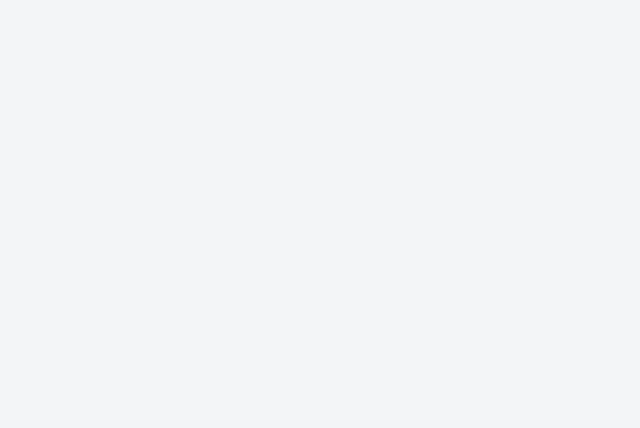
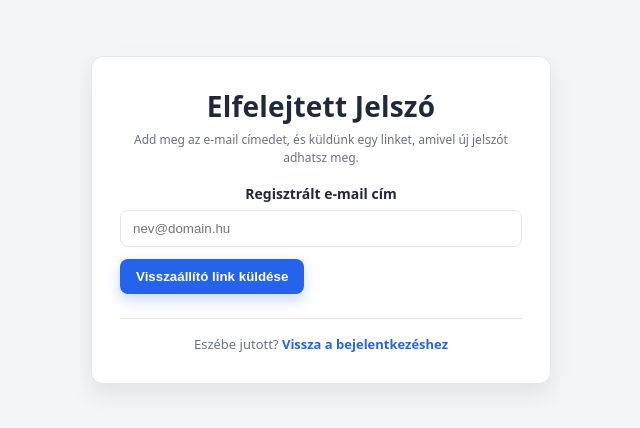
Before and after one commit to ThorTechProjects/excel-uploader, a React (Vite) app: page /forgot-password in a window 1280 px wide. Before the commit this address had no page. Shown: the top 428 px of the page, without its empty margins (319-959 px from the left). Built offline with nearby package versions, Linux system fonts and the light colour scheme.

Commit message:
Add Forgot Password and Update Password features; refactor App component to include AppLayout

```diff
--- a/src/App.jsx
+++ b/src/App.jsx
@@ -1,66 +1,68 @@
 import React, { useState, useEffect } from 'react';
-import { BrowserRouter, Routes, Route, Navigate } from 'react-router-dom';
+import { BrowserRouter, Routes, Route, Navigate, useLocation } from 'react-router-dom';
 import { supabase } from './lib/supabaseClient';
 import Navbar from './components/Navbar';
 import Uploader from './views/Uploader.jsx';
 import Tickets from './views/Tickets.jsx';
 import Login from './views/Login.jsx';
 import Registration from './views/Registration.jsx';
+import ForgotPassword from './views/ForgotPassword.jsx';
+import UpdatePassword from './views/UpdatePassword.jsx';
 import './App.css';
+
+// Létrehozunk egy belső komponenst, ami már hozzáfér a router adataihoz (pl. a helyzethez)
+function AppLayout({ session }) {
+  const location = useLocation();
+
+  // Azok az útvonalak, ahol NEM akarjuk megjeleníteni a Navbar-t
+  const noNavbarRoutes = ['/login', '/register', '/forgot-password', '/update-password'];
+
+  // A Navbar csak akkor jelenik meg, ha van session ÉS nem vagyunk a tiltott útvonalak egyikén
+  const showNavbar = session && !noNavbarRoutes.includes(location.pathname);
+
+  return (
+    <>
+      {showNavbar && <Navbar />}
+      <main className="page-content">
+        <Routes>
+          <Route path="/" element={session ? <Uploader /> : <Navigate to="/login" />} />
+          <Route path="/tickets" element={session ? <Tickets /> : <Navigate to="/login" />} />
+          <Route path="/login" element={!session ? <Login /> : <Navigate to="/" />} />
+          <Route path="/register" element={!session ? <Registration /> : <Navigate to="/" />} />
+          <Route path="/forgot-password" element={!session ? <ForgotPassword /> : <Navigate to="/" />} />
+          <Route path="/update-password" element={<UpdatePassword />} />
+        </Routes>
+      </main>
+    </>
+  );
+}
 
 export default function App() {
   const [session, setSession] = useState(null);
   const [loading, setLoading] = useState(true);
 
   useEffect(() => {
-    // Első betöltéskor azonnal lekérjük az aktuális session-t, ha van.
+    // A session-kezelő logika változatlan
     supabase.auth.getSession().then(({ data: { session } }) => {
       setSession(session);
-      setLoading(false); // Befejeztük a kezdeti betöltést
+      setLoading(false);
     });
 
-    // Ez a Supabase varázslat: figyeljük a be- és kijelentkezési eseményeket.
-    // Ha a felhasználó be- vagy kijelentkezik, ez automatikusan frissíti a 'session' állapotot.
     const { data: { subscription } } = supabase.auth.onAuthStateChange((_event, session) => {
       setSession(session);
     });
 
-    // Fontos: a komponens "életciklusának" végén leiratkozunk az eseményfigyelőről.
     return () => subscription.unsubscribe();
   }, []);
 
-  // Amíg a session állapotát ellenőrizzük, ne mutassunk semmit, hogy elkerüljük a villanást.
   if (loading) {
     return null;
   }
 
   return (
     <BrowserRouter>
-      {/* A Navbar csak akkor jelenik meg, ha van aktív session (be van lépve a user) */}
-      {session && <Navbar />}
-      <main className="page-content">
-        <Routes>
-          {/* Főoldal és Tickets oldal: ha van session, betöltjük, ha nincs, átirányítjuk a loginra. */}
-          <Route
-            path="/"
-            element={session ? <Uploader /> : <Navigate to="/login" />}
-          />
-          <Route
-            path="/tickets"
-            element={session ? <Tickets /> : <Navigate to="/login" />}
-          />
-
-          {/* Login és Register oldal: ha nincs session, betöltjük, ha van, átirányítjuk a főoldalra. */}
-          <Route
-            path="/login"
-            element={!session ? <Login /> : <Navigate to="/" />}
-          />
-          <Route
-            path="/register"
-            element={!session ? <Registration /> : <Navigate to="/" />}
-          />
-        </Routes>
-      </main>
+      {/* Az AppLayout-ot a BrowserRouter-en belül hívjuk meg, így hozzáfér a useLocation-höz */}
+      <AppLayout session={session} />
     </BrowserRouter>
   );
 }
--- /dev/null
+++ b/src/views/ForgotPassword.jsx
@@ -0,0 +1,66 @@
+import React, { useState } from 'react';
+import { supabase } from '../lib/supabaseClient';
+import { Link } from 'react-router-dom';
+import ErrorMessage from '../components/ErrorMessage.jsx';
+
+export default function ForgotPassword() {
+    const [loading, setLoading] = useState(false);
+    const [email, setEmail] = useState('');
+    const [message, setMessage] = useState('');
+    const [error, setError] = useState('');
+
+    const handlePasswordReset = async (e) => {
+        e.preventDefault();
+        setError('');
+        setMessage('');
+        setLoading(true);
+
+        try {
+            const { error } = await supabase.auth.resetPasswordForEmail(email, {
+                redirectTo: `${window.location.origin}/update-password`, // <-- Frissítve erre
+            });
+            if (error) throw error;
+            setMessage('Ha létezik fiók ezzel az e-mail címmel, küldtünk egy jelszó-visszaállító linket.');
+        } catch (error) {
+            setError(error.message || 'Hiba történt a jelszó-visszaállítás során.');
+        } finally {
+            setLoading(false);
+        }
+    };
+
+    return (
+        <div className="page">
+            <div className="card">
+                <div className="header" style={{ marginBottom: 16 }}>
+                    <h1>Elfelejtett Jelszó</h1>
+                    <p className="muted">Add meg az e-mail címedet, és küldünk egy linket, amivel új jelszót adhatsz meg.</p>
+                </div>
+
+                <form onSubmit={handlePasswordReset}>
+                    <label htmlFor="email">Regisztrált e-mail cím</label>
+                    <input
+                        id="email"
+                        type="email"
+                        placeholder="nev@domain.hu"
+                        value={email}
+                        onChange={(e) => setEmail(e.target.value)}
+                        required
+                        disabled={loading}
+                    />
+
+                    {message && <div className="alert" style={{ borderColor: 'green', color: 'green', background: '#f0fff4', marginTop: '12px' }}>{message}</div>}
+                    {error && <ErrorMessage message={error} />}
+
+                    <div className="actions" style={{ marginTop: 12 }}>
+                        <button type="submit" disabled={loading}>
+                            {loading ? 'Folyamatban...' : 'Visszaállító link küldése'}
+                        </button>
+                    </div>
+                </form>
+                <div className="auth-switcher">
+                    Eszébe jutott? <Link to="/login">Vissza a bejelentkezéshez</Link>
+                </div>
+            </div>
+        </div>
+    );
+}
--- a/src/views/Login.jsx
+++ b/src/views/Login.jsx
@@ -56,6 +56,10 @@ export default function Login() {
             disabled={loading}
           />
 
+          <div style={{ textAlign: 'right', fontSize: '12px', marginTop: '8px' }}>
+            <Link to="/forgot-password" style={{ color: 'var(--muted)' }}>Elfelejtett jelszó?</Link>
+          </div>
+
           {error && <ErrorMessage message={error} />}
 
           <div className="actions" style={{ marginTop: 12 }}>
--- /dev/null
+++ b/src/views/UpdatePassword.jsx
@@ -0,0 +1,75 @@
+import React, { useState } from 'react';
+import { supabase } from '../lib/supabaseClient';
+import { useNavigate } from 'react-router-dom';
+import ErrorMessage from '../components/ErrorMessage.jsx';
+
+export default function UpdatePassword() {
+  const [loading, setLoading] = useState(false);
+  const [password, setPassword] = useState('');
+  const [message, setMessage] = useState('');
+  const [error, setError] = useState('');
+  const navigate = useNavigate();
+
+ const handleUpdatePassword = async (e) => {
+    e.preventDefault();
+    setError('');
+    setMessage('');
+    setLoading(true);
+
+    try {
+      // 1. Frissítjük a felhasználó jelszavát
+      const { error: updateError } = await supabase.auth.updateUser({ password: password });
+      if (updateError) throw updateError;
+
+      setMessage('Jelszó sikeresen frissítve! A rendszer kilépteti, kérjük, jelentkezzen be újra.');
+
+      // 2. VÁRUNK egy kicsit, hogy a felhasználó elolvashassa az üzenetet
+      setTimeout(async () => {
+        // 3. FONTOS: KILÉPTETJÜK a felhasználót a jelszó-visszaállító session-ből
+        const { error: signOutError } = await supabase.auth.signOut();
+        if (signOutError) throw signOutError;
+
+        // 4. Átirányítjuk a bejelentkezési oldalra, ahol már az új jelszavával tud belépni
+        navigate('/login');
+      }, 3000);
+
+    } catch (error) {
+      setError(error.message || 'Hiba történt a jelszó frissítése során.');
+      setLoading(false); // Hiba esetén a gombot újra aktívvá tesszük
+    }
+    // Sikeres esetben a setLoading(false) nem kell, mert elnavigálunk az oldalról
+  };
+
+  return (
+    <div className="page">
+      <div className="card">
+        <div className="header" style={{marginBottom: 16}}>
+          <h1>Új Jelszó Megadása</h1>
+          <p className="muted">Kérjük, add meg az új jelszavadat.</p>
+        </div>
+
+        <form onSubmit={handleUpdatePassword}>
+          <label htmlFor="password">Új jelszó</label>
+          <input
+            id="password"
+            type="password"
+            placeholder="Legalább 6 karakter"
+            value={password}
+            onChange={(e) => setPassword(e.target.value)}
+            required
+            disabled={loading}
+          />
+
+          {message && <div className="alert" style={{borderColor: 'green', color: 'green', background: '#f0fff4', marginTop: '12px'}}>{message}</div>}
+          {error && <ErrorMessage message={error} />}
+
+          <div className="actions" style={{marginTop: 12}}>
+            <button type="submit" disabled={loading}>
+              {loading ? 'Folyamatban...' : 'Jelszó frissítése'}
+            </button>
+          </div>
+        </form>
+      </div>
+    </div>
+  );
+}
```
